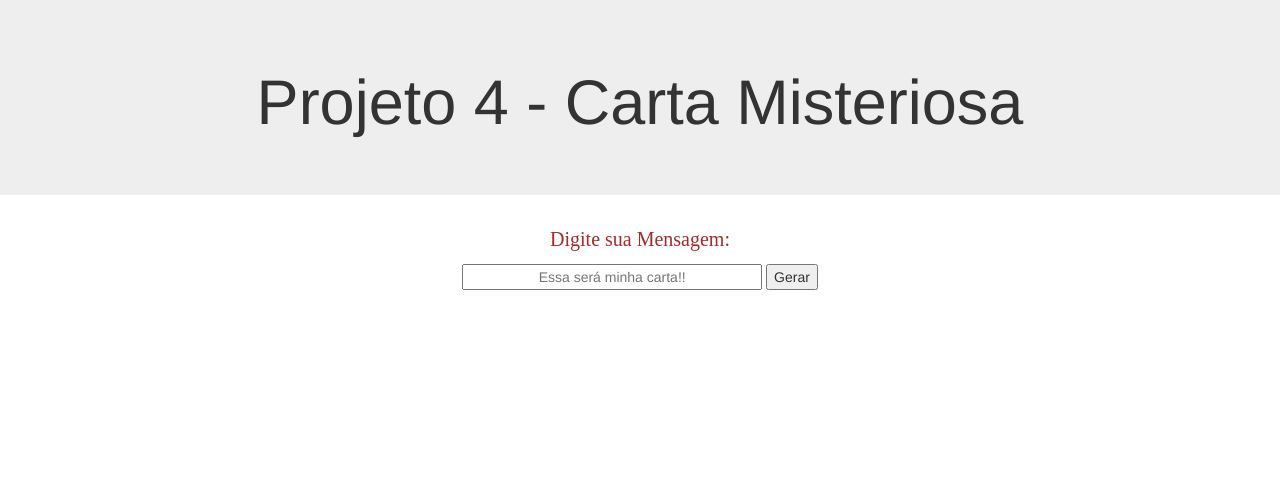
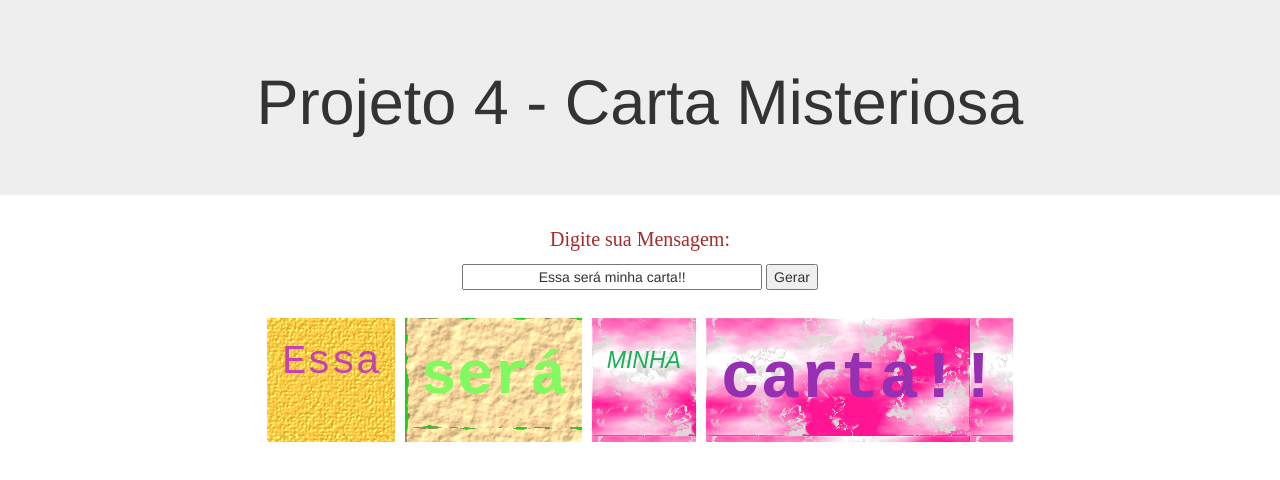
Before and after one commit to tryber/sd-01-week4-5-project-mystery-letter, a plain HTML site: page guiiluiz/index.html in a window 1280 px wide. Drawn offline with nearby package versions, Linux system fonts and the light colour scheme.

Commit message:
resolve bonus 1

```diff
--- a/guiiluiz/index.html
+++ b/guiiluiz/index.html
@@ -19,7 +19,7 @@
     </div>
     <div class="container text-center">
         <p class="fontSubtitle">Digite sua Mensagem:</p>
-        <input id="userLetter" type="text" placeholder="Essa será minha carta!!">
+        <input id="userLetter" type="text" value="Essa será minha carta!!">
         <input type="submit" value="Gerar" onclick="generateLetter()">
         <div id="mysteryLetter"></div>
     </div>
--- a/guiiluiz/script.js
+++ b/guiiluiz/script.js
@@ -1,3 +1,5 @@
+window.onload = generateLetter;
+
 // Cria arrays de cada 'estilo'
 var backgroundImg = ['background1.png', 'background2.png', 'background3.png', 'background4.png', ''];
 var fontFamily = ['sans-serif', 'serif', 'monospace', 'cursive', 'fantasy'];
```
